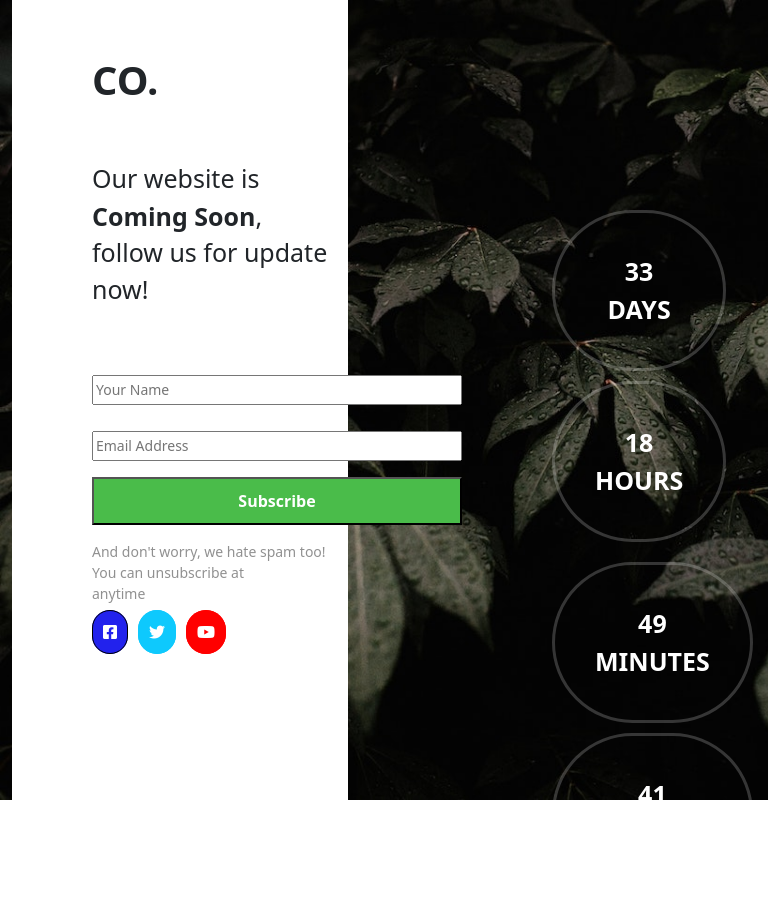
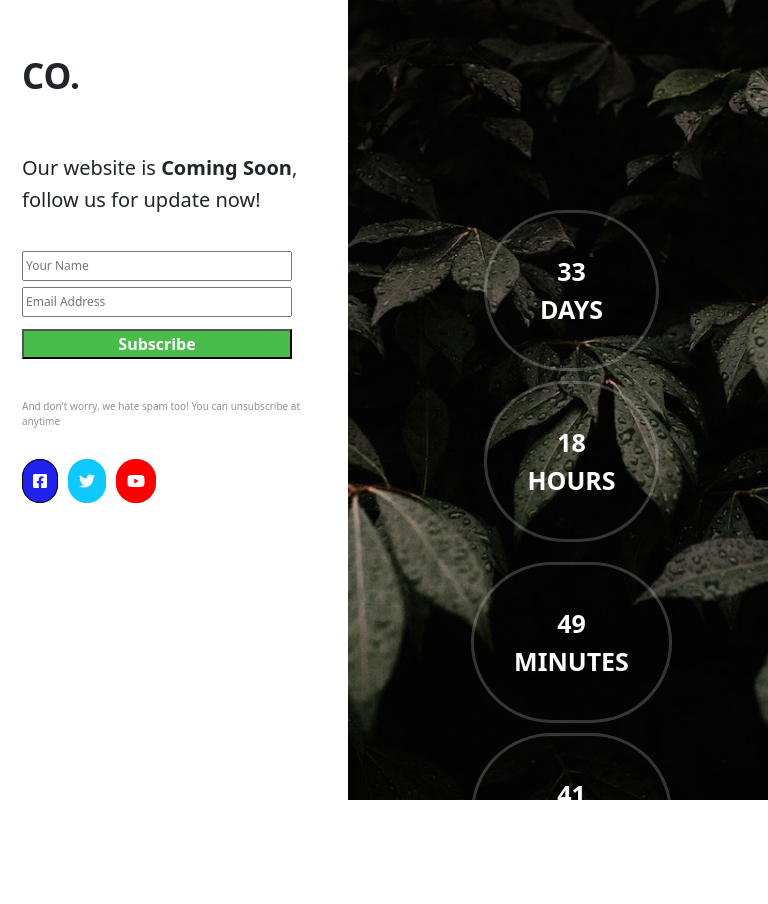
Before and after one commit to Festafo/coming-soon, a plain HTML site: page index.html in a window 768 px wide. Drawn offline with Linux system fonts and the light colour scheme.

Commit message:
Add files via upload

```diff
--- a/index.html
+++ b/index.html
@@ -44,6 +44,7 @@
                 <div class="col-md-6">
                     <div class="second">
                         <div class="central">
+                            <div id="tabs">
                             <div class="days">
                                 <p class="split">33<br>DAYS</p>
                                 <p class="split">18<br>HOURS</p>
@@ -53,6 +54,7 @@
                                 <p class="split">49<br>MINUTES</p>
                                 <p class="split">41<br>SECS</p>
 
+                            </div>
                             </div>
                         </div>
 
--- a/newres.css
+++ b/newres.css
@@ -78,7 +78,6 @@ section {
     margin-left: 80px;
     margin-top: 10px;
     display: inline-block;
-    /* width: 50%; */
 
 }
 
@@ -137,7 +136,7 @@ section {
 /** media queries styling **/
 @media screen and (max-width:480px) {
     #co, #our, #rect, #rects, #worry, #subscribe {
-        margin-left: 20px;
+        margin-left: 30px;
     }
 
     #co {
@@ -163,7 +162,7 @@ section {
     }
 
     .connect {
-        margin-left: 20px;
+        margin-left: 30px;
         margin-top: 30px;
     }
     #co, #our {
@@ -175,11 +174,14 @@ section {
     #rect {
         margin-top: 20px;
         font-size: 12px;
+        width: 200px;
     }
 
     #rects {
         margin-top: -10px;
         font-size: 12px;
+        display: block;
+        width: 200px;
     }
 
 
@@ -188,7 +190,7 @@ section {
         height: 30px;
         vertical-align: middle;
         padding: 0px;
-        width: 72%;
+        width: 322px;
     }
 
     .second {
@@ -213,4 +215,85 @@ section {
         margin-top: 0px;
     }
 
+    .first {
+        background-color: #fff;
+        margin-left: -20px;
+        margin-right: -50px;
+        height: 100vh;
+    }
+
 }
+
+/** media queries styling **/
+@media screen and (min-width:481px) and (max-width:900px) {
+    #co, #our, #rect, #rects, #worry, #subscribe {
+        margin-left: 30px;
+    }
+
+    .connect {
+        margin-left: 30px;
+        margin-top: 40px;
+    }
+
+    #co {
+        font-size: 35px;
+    }
+
+    #worry {
+        margin-top: 40px;
+        font-size: 10px;
+    }
+
+    #our {
+        font-size: 20px;
+    }
+
+    #rect {
+        margin-top: 20px;
+        font-size: 12px;
+        width: 200px;
+    }
+
+    #rects {
+        margin-top: -10px;
+        font-size: 12px;
+        display: block;
+        width: 200px;
+    }
+
+
+    #subscribe {
+        margin-top: -5px;
+        height: 30px;
+        vertical-align: middle;
+        padding: 0px;
+        width: 270px;
+    }
+
+    .ooo {
+        width: 270px;
+    }
+
+    .first {
+        margin-left: -20px;
+    }
+
+    /* .split {
+        border: 3px solid rgba(255, 255, 255, 0.2) ;
+        text-align: center;
+        padding: 40px 40px;
+        margin-top: 10px;
+        margin-left: 10px;
+        border-radius: 100px;
+        font-size: 25px;
+        font-weight: bolder;
+    } */
+
+    #tabs {
+        position: absolute;
+        top: 200px;
+        left: 375px;
+    }
+
+
+}
```
